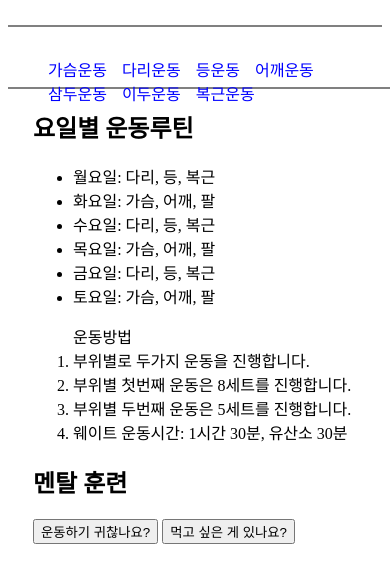
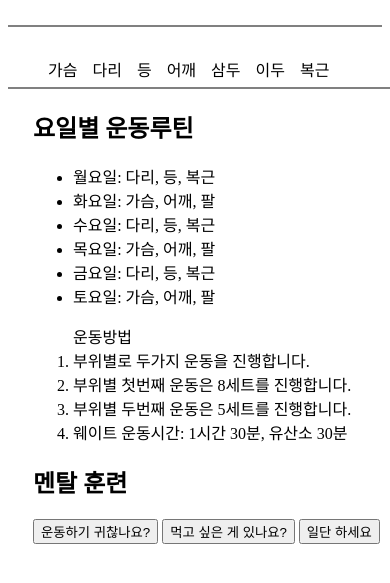
Before and after one commit to KORJeongYuseok/workout, a plain HTML site: page index.html in a window 390 px wide. Shown: the part 105-688 px from the top of the page. Drawn offline with Linux system fonts and the light colour scheme.

Commit message:
모바일화면 설정 변경

```diff
--- a/index.html
+++ b/index.html
@@ -13,13 +13,13 @@
   <div id="grid">
     <div id=list>
       <ul>
-        <li class="part"><a href="chest.html">가슴운동</a></li>
-        <li class="part"><a href="leg.html">다리운동</a></li>
-        <li class="part"><a href="back.html">등운동</a></li>
-        <li class="part"><a href="shoulder.html">어깨운동</a></li>
-        <li class="part"><a href="triceps.html">삼두운동</a></li>
-        <li class="part"><a href="biceps.html">이두운동</a></li>
-        <li class="part"><a href="abs.html">복근운동</a></li>
+        <li class="part"><a href="chest.html">가슴</a></li>
+        <li class="part"><a href="leg.html">다리</a></li>
+        <li class="part"><a href="back.html">등</a></li>
+        <li class="part"><a href="shoulder.html">어깨</a></li>
+        <li class="part"><a href="triceps.html">삼두</a></li>
+        <li class="part"><a href="biceps.html">이두</a></li>
+        <li class="part"><a href="abs.html">복근</a></li>
       </ul>
     </div>
 
@@ -44,6 +44,7 @@
         <h2>멘탈 훈련</h2>
         <input type="button" value="운동하기 귀찮나요?" onclick="alert('하세요 그냥')">
         <input type="button" value="먹고 싶은 게 있나요?" onclick="alert('스쿼트 10세트 하고 드세요')">
+        <input type="button" value="일단 하세요" onclick="alert('빨리 하세요')"
       </div>
     </div>
 
--- a/style.css
+++ b/style.css
@@ -31,15 +31,13 @@ a {
 
 #list .part {
   list-style: none;
+  color: black;
 }
 #list .part > a{
   font-size: 16px;
-  color: blue;
+  color: black;
 }
 
-.chest_main {
-  width: 40%;
-}
 
 @media(max-width:800px) {
   #grid {
@@ -59,9 +57,10 @@ a {
     float: left;
     margin-right: 15px;
   }
+
   #list .part > a{
     font-size: 16px;
-    color: blue;
+    color: black;
     width: 100%;
   }
 
@@ -84,8 +83,5 @@ a {
     }
 
 
-  .chest_main {
-    width: 40%;
-  }
 
 }
```
Also changed, not shown: abs.html (+8 -7 lines), back.html (+8 -7 lines), biceps.html (+8 -7 lines), chest.html (+8 -7 lines), ex1.html (added, +18 -0 lines), leg.html (+8 -7 lines), shoulder.html (+8 -7 lines), triceps.html (+8 -7 lines).
